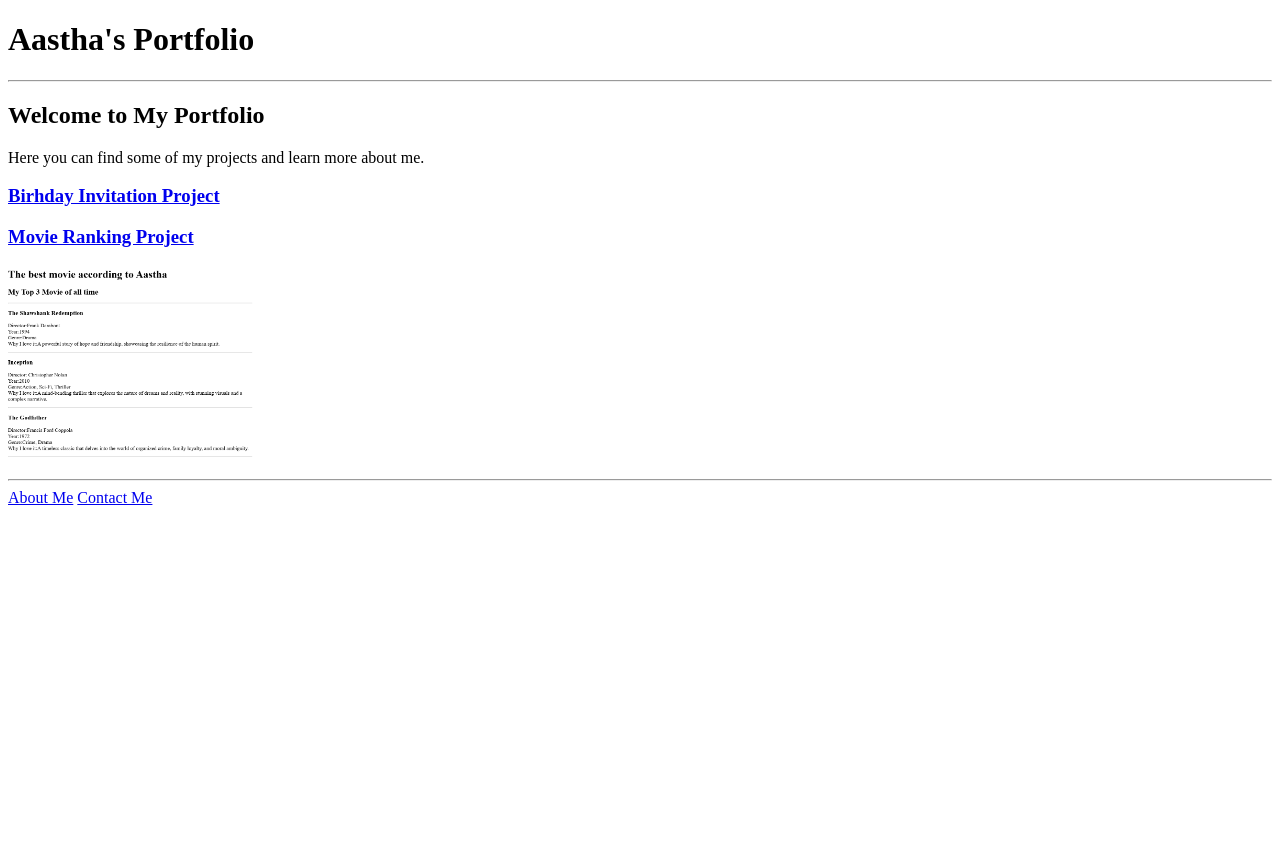
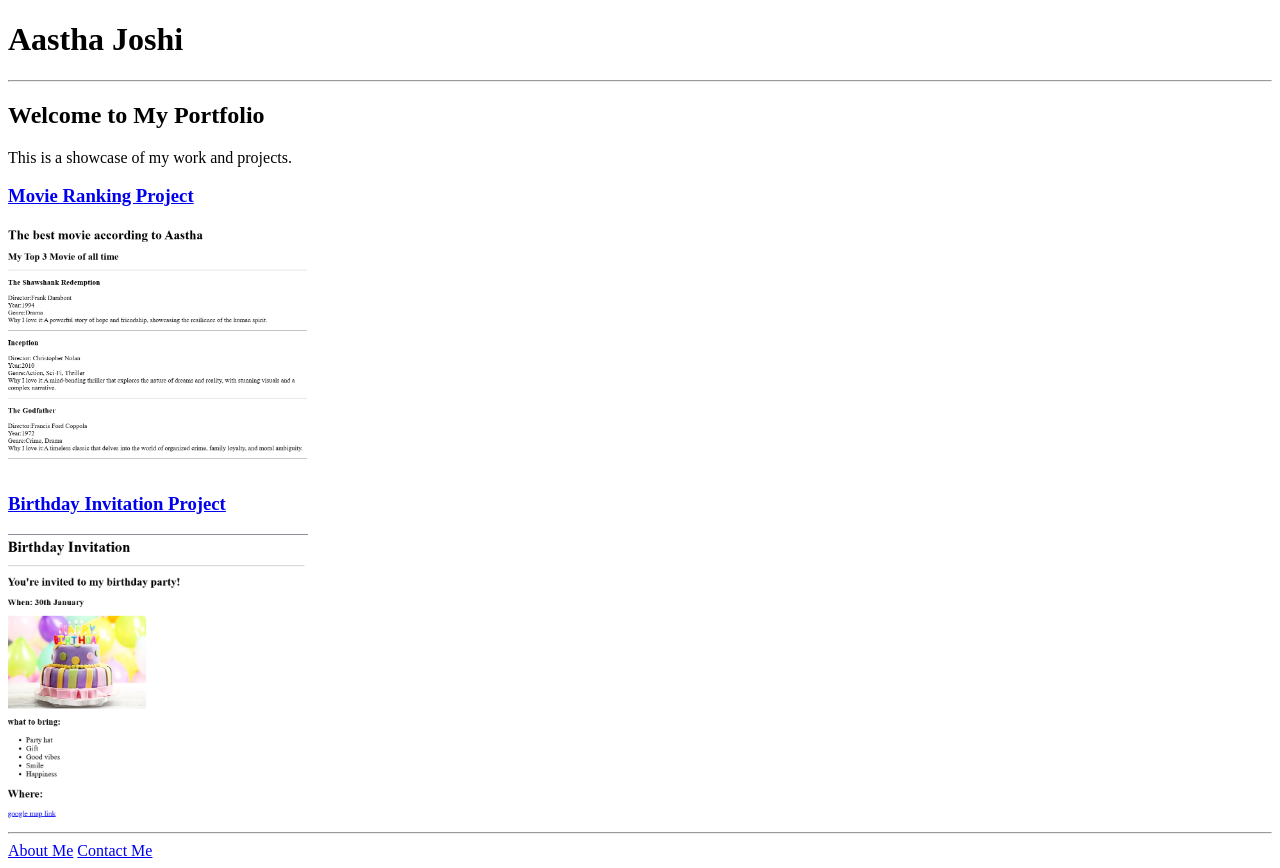
Before and after one commit to trewilljo/html-portfolio, a plain HTML site: page index.html in a window 1280 px wide. Before the commit the page ends 800 px from the top, so only its background shows below. Drawn offline with Linux system fonts and the light colour scheme.

Commit message:
index.html

```diff
--- a/index.html
+++ b/index.html
@@ -2,25 +2,19 @@
 <!DOCTYPE html>
 <html lang="en">
 <head>
-    <meta charset="UTF-8" />
-    <meta name="viewport" content="width=device-width, initial-scale=1.0" />
-    <title>Aastha-Portfolio</title>
+  <meta charset="UTF-8">
+  <meta name="viewport" content="width=device-width, initial-scale=1.0">
+  <title>Aastha Joshi Portfolio</title>
 </head>
 <body>
-    <h1>Aastha's Portfolio</h1>
+  <h1>Aastha Joshi</h1>
   <hr />
   <h2>Welcome to My Portfolio</h2>
-    <p>Here you can find some of my projects and learn more about me.</p>
-     <h3><a href="./public/Birthday-invite.html">Birhday Invitation Project</a>
-    <!-- TODO 3: Add a link to the movie ranking page -->
-    <h3><a href="./public/movie-ranking.html">Movie Ranking Project</a></h3>
-    <img
-      src="./assets/images/movie-ranking.png"
-      height="200"
-      alt="movie-ranking project Preview"
-    />
-
-    <!-- TODO 4: Add a link to the about me page -->
+  <p>This is a showcase of my work and projects.</p>
+  <h3><a href=".public/movie-ranking.html">Movie Ranking Project</a></li></h3>
+  <img src="./assets/images/movie-ranking.png" alt="Movie Ranking Project" width="300">
+  <h3><a href=".public/birthday-invtite.html">Birthday Invitation Project</a></h3>
+  <img src="./assets/images/birthday-invite.png" alt="Birthday Invitation Project" width="300">
   <hr />
   <a href="./public/about.html">About Me</a>
   <a href="./public/contact.html">Contact Me</a>
```
Lines whose indentation alone changed are shown as unchanged.
